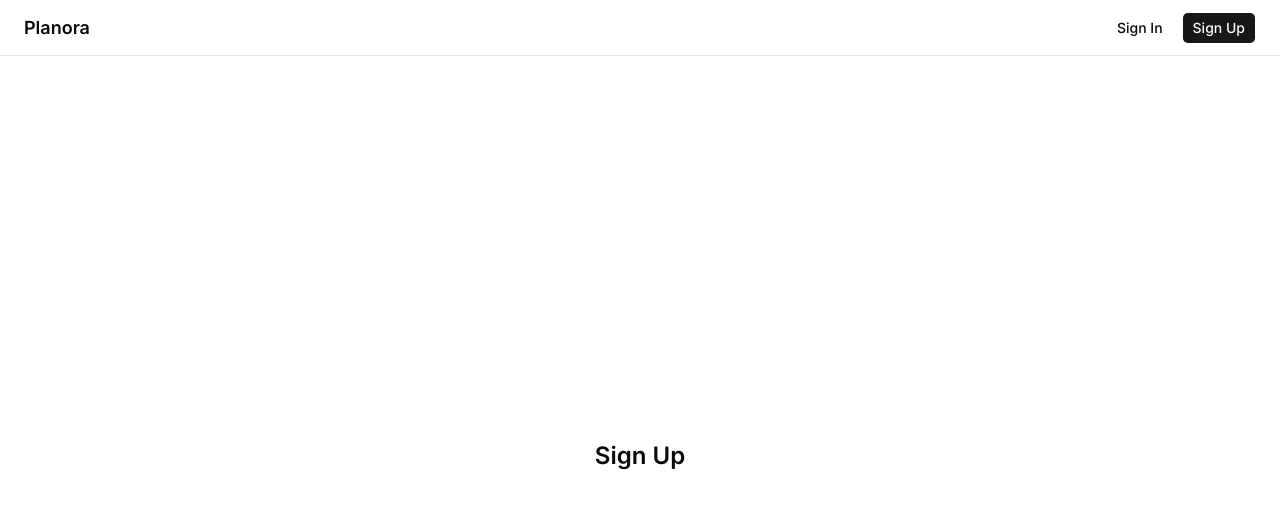
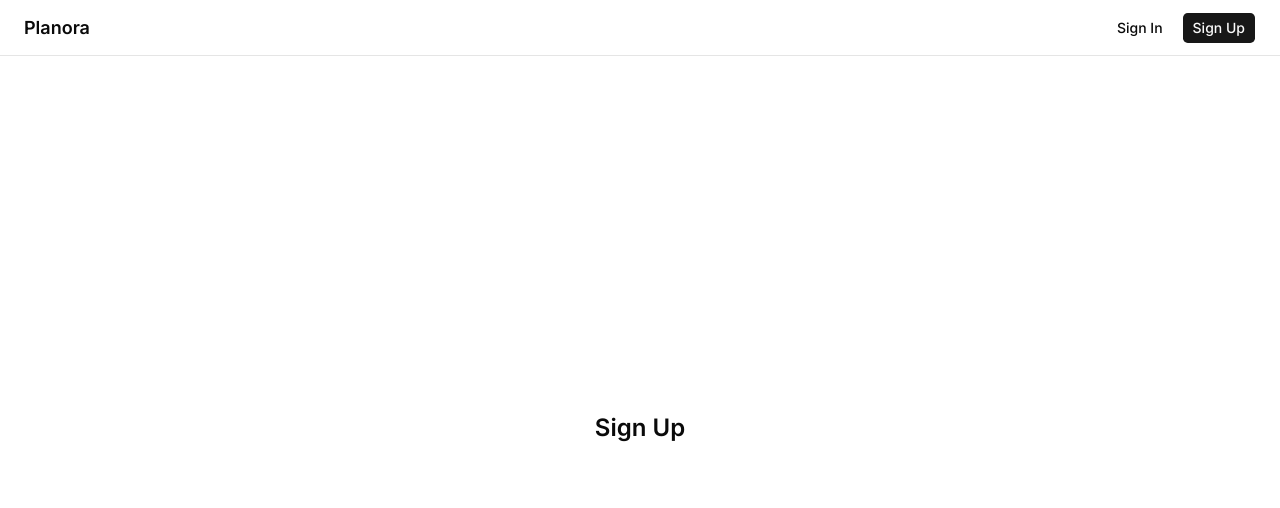
Before and after one commit to huynguyen03dev/planora, a Next.js app: page /sign-up in a window 1280 px wide. Shown: the top 508 px of the page. Built offline with nearby package versions, Linux system fonts and the light colour scheme.

Commit message:
refactor: fix sign-in and sign-up page layout

```diff
--- a/app/(public)/sign-in/page.tsx
+++ b/app/(public)/sign-in/page.tsx
@@ -1,6 +1,6 @@
 export default function SignInPage() {
   return (
-    <div className="flex min-h-screen items-center justify-center">
+    <div className="flex flex-1 items-center justify-center">
       <h1 className="text-2xl font-semibold">Sign In</h1>
     </div>
   );
--- a/app/(public)/sign-up/page.tsx
+++ b/app/(public)/sign-up/page.tsx
@@ -1,6 +1,6 @@
 export default function SignUpPage() {
   return (
-    <div className="flex min-h-screen items-center justify-center">
+    <div className="flex flex-1 items-center justify-center">
       <h1 className="text-2xl font-semibold">Sign Up</h1>
     </div>
   );
```
